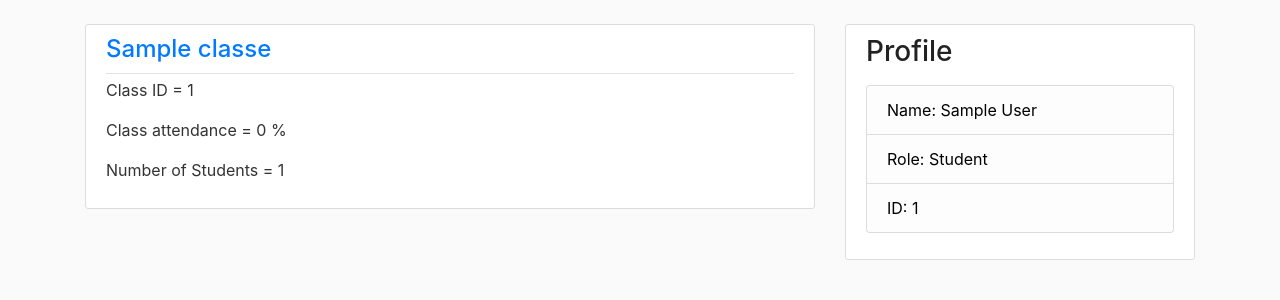
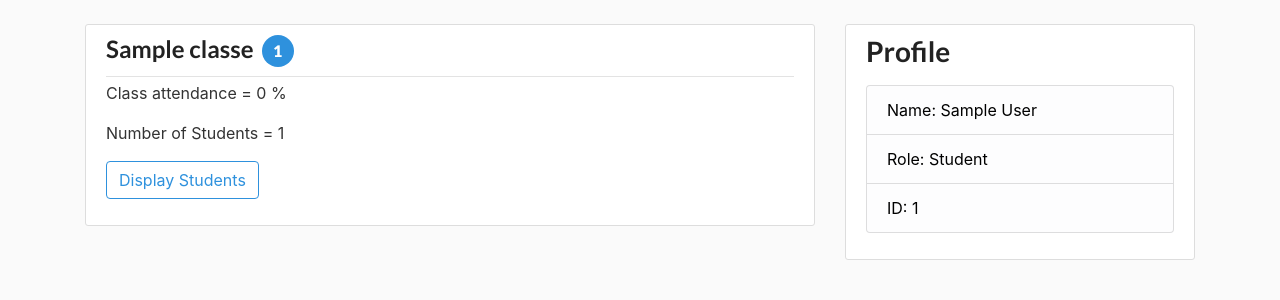
Before and after one commit to ebrahimbharmal007/attendanceTracking, a Flask app: page / in a window 1280 px wide. Shown: the part 56-356 px from the top of the page. Run offline with Flask 2, Linux system fonts and the light colour scheme; a user stored in the database is signed in; tables that the repository leaves empty hold one stand-in row (values such as "Sample post"); some libraries are stand-ins or nearby versions.

Commit message:
messages

```diff
--- a/application/flaskblog/routes.py
+++ b/application/flaskblog/routes.py
@@ -1,6 +1,5 @@
 import os
 import secrets
-from PIL import Image
 from flask import render_template, url_for, flash, redirect, request, abort
 from flaskblog import app, db, bcrypt
 from flaskblog.forms import LoginForm
@@ -80,6 +79,7 @@ def home():
         global num_classes
         global tot_stu
         num_classes = len(teaching_classes)
+        tot_stu = 0
 
         Data = []
         for x in range(len(teaching_classes)):
@@ -116,13 +116,21 @@ def login():
 
 
 @app.route("/mark_attendance/<int:class_id>")
+@login_required
 def mark_attendance(class_id):
-    attendance = Attendance(class_id=class_id,id=current_user.id,date_attended=datetime.utcnow().date())
-    db.session.add(attendance)
-    db.session.commit()
+    exists = bool(Attendance.query.filter_by(class_id=class_id,id=current_user.id,date_attended=datetime.utcnow().date()).first())
+    if not exists:
+        attendance = Attendance(class_id=class_id,id=current_user.id,date_attended=datetime.utcnow().date())
+        db.session.add(attendance)
+        db.session.commit()
+    else:
+        flash('Attendance has already been marked', 'danger')
+        return redirect(url_for('home'))
     return redirect(url_for('home'))
 
+
 @app.route("/students/<int:class_id>")
+@login_required
 def students(class_id):
     num_of_days_in_current_month = monthrange(datetime.utcnow().year,datetime.utcnow().month)[1]
     first_day_month = datetime.utcnow().date().replace(day=1)
--- a/application/flaskblog/static/main.css
+++ b/application/flaskblog/static/main.css
@@ -4,8 +4,32 @@ body {
   margin-top: 5rem;
 }
 
-h1, h2, h3, h4, h5, h6 {
+h1, h2, h3, h4, h5, h6
+{
+  font-family: 'Lato', sans-serif;
+  font-weight: bold;
   color: #222222;
+}
+
+.class_id_wrapper
+{
+  border-radius: 99999px;
+  background-color: #2e91dd;
+  padding: 0.25rem;
+  font-weight: 800;
+  font-size: 16px;
+  height: 2rem;
+  width: 2rem;
+  margin-left: 0.5rem;
+  display: block;
+  text-align: center;
+  line-height: 1.5rem;
+  color: #ffffff;
+}
+
+.class_title
+{
+  display: flex;
 }
 
 .bg-steel {
@@ -35,6 +59,7 @@ h1, h2, h3, h4, h5, h6 {
 .article-title {
   color: #444444;
 }
+
 
 a.article-title:hover {
   color: #428bca;
@@ -83,3 +108,16 @@ a.article-title:hover {
   color: #000000;
   background-color: #fdfdfe;
 }
+
+.btn-outline-info
+{
+
+  color: #2e91dd;
+  border-color: #2e91dd;
+}
+
+.btn-outline-info:hover
+{
+  background-color: #2e91dd;
+  color: #fdfdfd;
+}
--- a/application/flaskblog/templates/home.html
+++ b/application/flaskblog/templates/home.html
@@ -5,17 +5,17 @@
 <article class="media content-section">
   <div class="media-body">
     <div class="article-metadata">
-      <h4><a class="mr-2">{{data[x].classname}}</a></h4>
+      <h4 class="class_title">{{data[x].classname}}<span class="class_id_wrapper"
+          title="Class ID">{{data[x].classid}}</span></h4>
     </div>
-    <p class="article-content">Class ID = {{data[x].classid}}</a></p>
+    <!-- <p class="article-content">Class ID = {{data[x].classid}}</a></p> -->
     <p class="article-content">Instructor Name = {{data[x].instructorname}}</a></p>
     <p class="article-content">Class attendance = {{data[x].class_average_attendance}} %</a></p>
     {% if classes[x].class_id not in attendance_info%}
-    <p class="article-content"> <a class="mr-2"
+    <p class="article-content"> <a class="btn btn-outline-info"
         href="{{ url_for('mark_attendance', class_id=classes[x].class_id) }}">Mark Attendance</a></p>
     {%else%}
-    <p class="article-content"> <a class="mr-2">Attendance Marked for the day</a></p>
-
+    <p class="article-content"> <a class="alert alert-success">Attendance Marked</a></p>
     {%endif%}
   </div>
 </article>
@@ -25,11 +25,14 @@
 <article class="media content-section">
   <div class="media-body">
     <div class="article-metadata">
-      <h4><a class="mr-2" href="{{ url_for('students', class_id=data[x].classid) }}">{{data[x].classname}}</a></h4>
+      <!-- <h4><a class="mr-2" href="{{ url_for('students', class_id=data[x].classid) }}">{{data[x].classname}}</a></h4> -->
+      <h4 class="class_title">{{data[x].classname}}<span class="class_id_wrapper"
+          title="Class ID">{{data[x].classid}}</span></h4>
     </div>
-    <p class="article-content">Class ID = {{data[x].classid}}</a></p>
     <p class="article-content">Class attendance = {{data[x].class_average_attendance}} %</p>
     <p class="article-content">Number of Students = {{data[x].num_students}}</p>
+    <p class="article-content"> <a class="btn btn-outline-info"
+        href="{{ url_for('students', class_id=data[x].classid) }}">Display Students</a></p>
 
   </div>
 </article>
--- a/application/flaskblog/templates/layout.html
+++ b/application/flaskblog/templates/layout.html
@@ -9,6 +9,9 @@
   <!-- Bootstrap CSS -->
   <link rel="stylesheet" href="https://maxcdn.bootstrapcdn.com/bootstrap/4.0.0/css/bootstrap.min.css"
     integrity="sha384-Gn5384xqQ1aoWXA+058RXPxPg6fy4IWvTNh0E263XmFcJlSAwiGgFAW/dAiS6JXm" crossorigin="anonymous">
+
+  <link rel="preconnect" href="https://fonts.gstatic.com">
+  <link href="https://fonts.googleapis.com/css2?family=Lato:wght@300;400;700;900&display=swap" rel="stylesheet">
 
   <link rel="stylesheet" type="text/css" href="{{ url_for('static', filename='main.css') }}">
 
@@ -80,9 +83,10 @@
             {% if current_user.role == 'T' %}
             <li class="list-group-item list-group-item-light">Total Number of Classes: {{number_of_classes}}</li>
             <li class="list-group-item list-group-item-light">Total Number of Students: {{total_students}} </li>
-            {%endif%}
             {% if average_attendance %}
             <li class="list-group-item list-group-item-light">Average Attendance: {{average_attendance}} %</li>
+            {%endif%}
+
             {%endif%}
           </ul>
           </p>
--- a/application/flaskblog/templates/students.html
+++ b/application/flaskblog/templates/students.html
@@ -4,9 +4,9 @@
 <article class="media content-section">
   <div class="media-body">
     <div class="article-metadata">
-      <h4><a class="mr-2">{{data[x].studentname}}</a></h4>
+      <h4 class="class_title">{{data[x].studentname}}<span class="class_id_wrapper"
+          title="Class ID">{{data[x].studentid}}</span></h4>
     </div>
-    <p class="article-content">ID = {{data[x].studentid}}</a></p>
 
     <p class="article-content">Class attendance = {{data[x].class_attendance}} %</a></p>
   </div>
```
